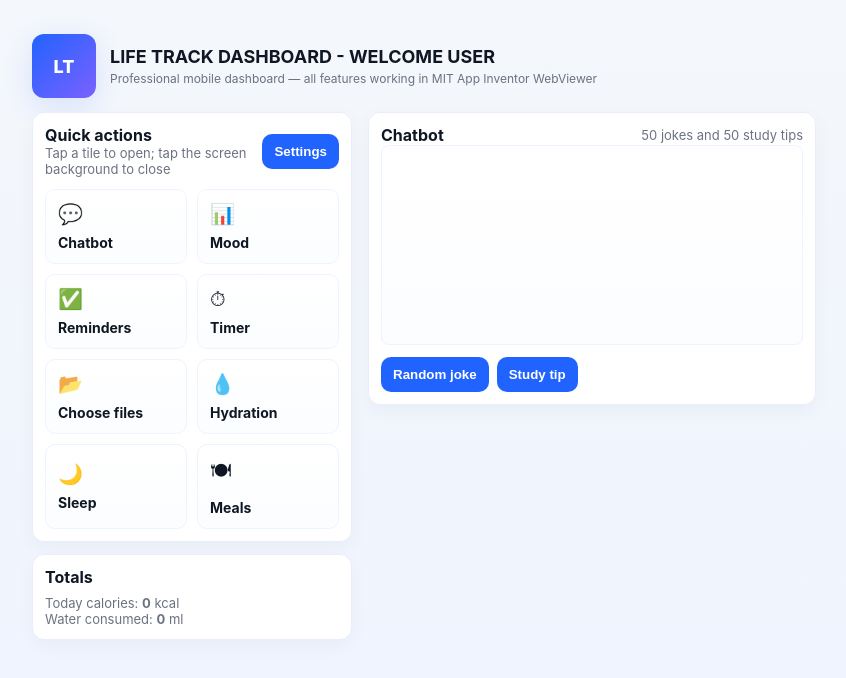
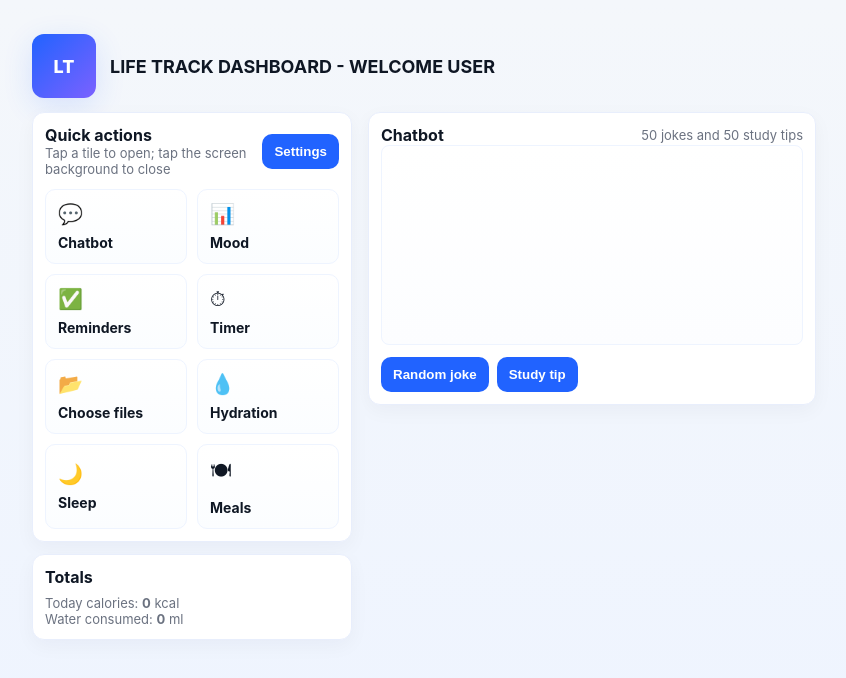
Before and after one commit to nktanishkumar-75/AKS_FinalDashboard, a plain HTML site: page index.html in a window 1280 px wide. Shown: the whole page, without its empty margins (216-1062 px from the left). Drawn offline with Linux system fonts and the light colour scheme.

Commit message:
Update index.html

```diff
--- a/index.html
+++ b/index.html
@@ -44,7 +44,7 @@
       <div class="logo">LT</div>
       <div>
         <h1>LIFE TRACK DASHBOARD - WELCOME USER</h1>
-        <div class="subtitle">Professional mobile dashboard — all features working in MIT App Inventor WebViewer</div>
+
       </div>
     </header>
 
```
